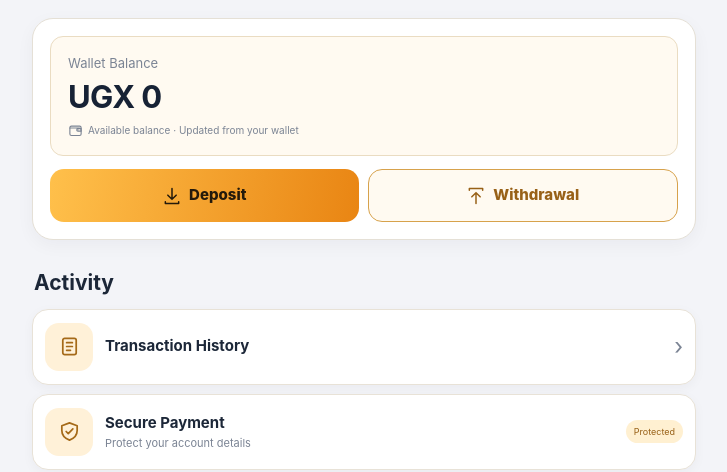
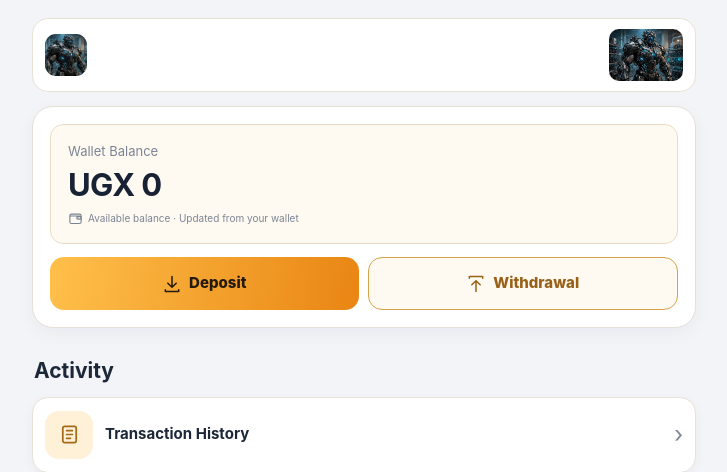
Before and after one commit to forextry298-del/BITFORGE-NEW, a Flask app: page /account in a window 1280 px wide. Shown: the top 472 px of the page, without its empty margins (276-1003 px from the left). Run offline with Flask 3, Linux system fonts and the light colour scheme; a user stored in the database is signed in; data comes from the database, SQL or seed files in the repository; data that the repository does not hold is empty.

Commit message:
Add live mining timer and robot account design

```diff
--- a/static/style.css
+++ b/static/style.css
@@ -506,3 +506,9 @@ body{background:var(--page);color:var(--ink);font-size:15px}
 .withdrawal-page .withdraw-history-row{padding:11px 0;gap:8px}
 .withdrawal-page .withdraw-history-icon{width:32px;height:32px;border-radius:9px}
 @media(max-width:360px){.withdrawal-page{width:calc(100% - 18px)}.withdrawal-top{padding-inline:11px}.withdrawal-top .brand{font-size:16px}.withdrawal-page .withdraw-form{padding:11px}}
+
+/* Compact BitForge account branding */
+.account-brand-robot{display:flex;align-items:center;gap:12px;margin:0 0 14px;padding:10px 12px;background:#fff;border:1px solid #e7e2d6;border-radius:16px;overflow:hidden}
+.account-brand-logo{width:42px;height:42px;object-fit:contain;border-radius:11px;flex:0 0 auto}
+.account-robot-image{width:74px;height:52px;object-fit:cover;object-position:center 35%;border-radius:10px;margin-left:auto}
+.cycle-timer{font-weight:700;color:#9a6b1f;font-variant-numeric:tabular-nums}
--- a/templates/account.html
+++ b/templates/account.html
@@ -3,6 +3,10 @@
 {% block title %}My Account · BitForge{% endblock %}
 {% block body %}
 <main class="wrap content account-page account-clean">
+  <section class="account-brand-robot">
+    <img class="account-brand-logo" src="{{ url_for('static', filename='images/bitforge_robot_logo.webp') }}" alt="BitForge">
+    <img class="account-robot-image" src="{{ url_for('static', filename='images/industrial_mining_robot.jpg') }}" alt="BitForge mining robot">
+  </section>
   <section class="profile-card">
     <div class="profile-balance"><span>Wallet Balance</span><strong>UGX {{ "{:,.0f}".format(user.balance) }}</strong><small>{{ icon('wallet',15) }} Available balance · Updated from your wallet</small></div>
     <div class="profile-actions"><a class="profile-deposit" href="{{ url_for('deposit') }}">{{ icon('deposit',20) }} Deposit</a><a class="profile-withdraw" href="{{ url_for('withdraw') }}">{{ icon('withdraw',20) }} Withdrawal</a></div>
```
Also changed, not shown: templates/orders.html (+11 -2 lines).
